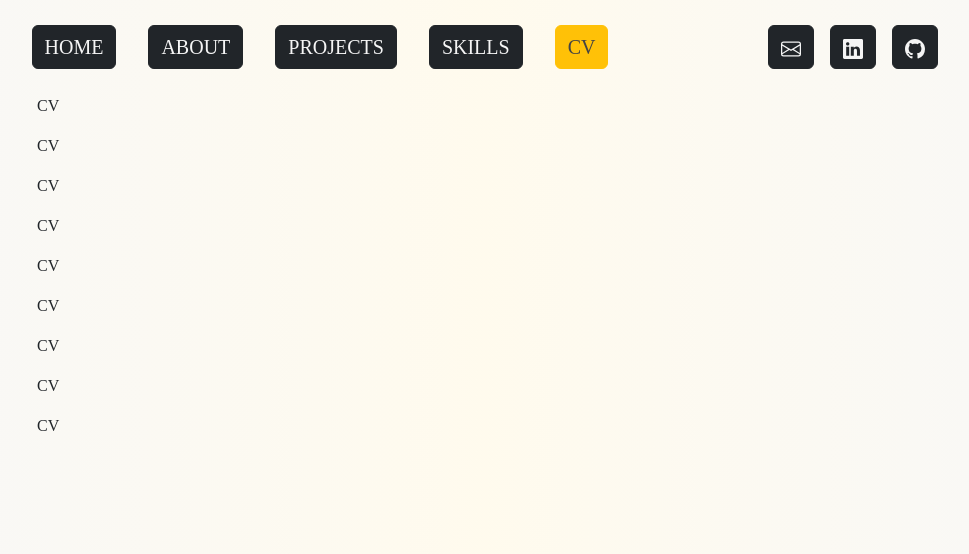
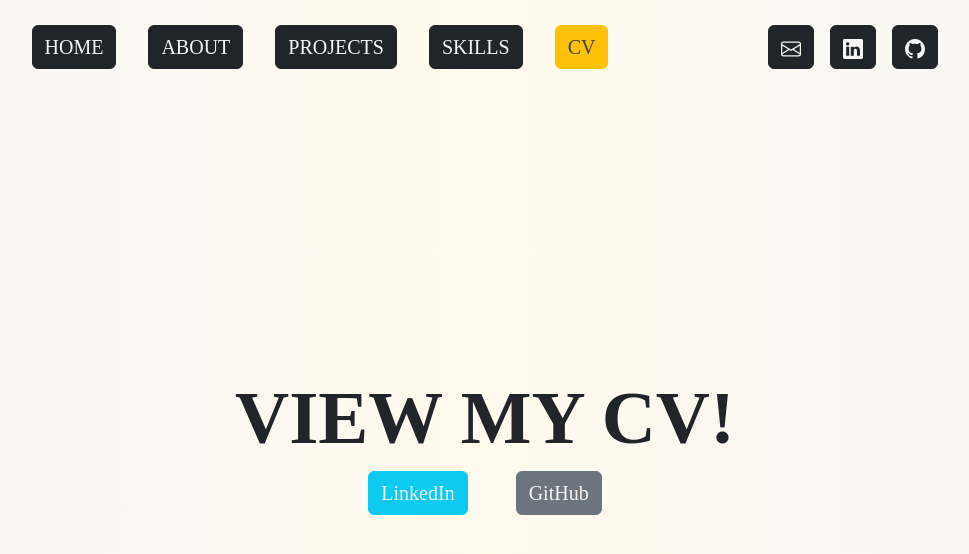
Before and after one commit to MTHP20/mtp-portfolio-website, a React (Create React App) app in the folder mtp-portfolio/: page /cv in a window 1280 px wide. Shown: the top 554 px of the page, without its empty margins (155-1124 px from the left). Built offline with nearby package versions, Linux system fonts and the light colour scheme; a web font is replaced by a local one.

Commit message:
Made CV page with shortcut buttons

```diff
--- /dev/null
+++ b/mtp-portfolio/src/sections/cv.css
@@ -0,0 +1,77 @@
+@keyframes slideInFromBottom {
+    0% {
+        transform: translateY(100%);
+        opacity: 0;
+    }
+
+    100% {
+        transform: translateY(0);
+        opacity: 1;
+    }
+}
+
+@keyframes slideOutToBottom {
+    0% {
+        transform: translateY(0);
+        opacity: 1;
+    }
+
+    100% {
+        transform: translateY(100%);
+        opacity: 0;
+    }
+}
+
+.cvTitle {
+    font-size: 75px;
+    font-weight: 800;
+}
+
+.cvTitle:hover {
+    cursor: pointer;
+    color: #FFC107;
+}
+
+.modalOverlay {
+    position: fixed;
+    top: 0;
+    left: 0;
+    width: 100%;
+    height: 100%;
+    background-color: rgba(255, 193, 7, 0.075);
+    display: flex;
+    align-items: center;
+    justify-content: center;
+    z-index: 1000;
+}
+
+.modalContent {
+    position: relative;
+    width: 60%;
+    height: 90%;
+    background: white;
+    box-shadow: 0 4px 3px rgba(58, 57, 57, 0.2);
+    border-radius: 10px;
+    display: flex;
+    flex-direction: column;
+    animation-duration: 0.5s;
+    animation-fill-mode: both;
+}
+
+.modalContent iframe {
+    width: 100%;
+    height: 100%;
+    border: none;
+}
+
+.no-scroll {
+    overflow: hidden;
+}
+
+.modalContent.slide-in {
+    animation-name: slideInFromBottom;
+}
+
+.modalContent.slide-out {
+    animation-name: slideOutToBottom;
+}
--- a/mtp-portfolio/src/sections/cv.js
+++ b/mtp-portfolio/src/sections/cv.js
@@ -1,19 +1,50 @@
-import React from "react";
+import React, { useState } from 'react';
 import '../App.css';
+import './cv.css';
+import pdf from '../images/CV.pdf'
 
 
 const CV = () => {
+    const [isModalVisible, setModalVisible] = useState(false);
+    const [isAnimating, setAnimating] = useState(false);
+
+    const toggleModalVisibility = () => {
+        if (isModalVisible) {
+            setAnimating(true);
+            setTimeout(() => {
+                setModalVisible(false);
+                setAnimating(false);
+            }, 300);
+        } else {
+            setModalVisible(true);
+        }
+    };
+
     return (
-        <div class="body">
-            <p>CV</p>
-            <p>CV</p>
-            <p>CV</p>
-            <p>CV</p>
-            <p>CV</p>
-            <p>CV</p>
-            <p>CV</p>
-            <p>CV</p>
-            <p>CV</p>
+        <div className="body">
+            <div className="intro">
+                <div>
+                    <h1 className='cvTitle' onClick={toggleModalVisibility}>VIEW MY CV!</h1>
+                    {isModalVisible && (
+                        <div className="modalOverlay" onClick={toggleModalVisibility}>
+                            <div
+                                className={`modalContent ${isAnimating ? 'slide-out' : 'slide-in'}`}
+                                onClick={(e) => e.stopPropagation()}
+                            >
+                                <iframe src={pdf} title="My CV" />
+                            </div>
+                        </div>
+                    )}
+                    <div className="d-flex justify-content-center gap-5">
+                        <a href="https://www.linkedin.co.uk/in/mthp/">
+                            <button className="btn btn-info">LinkedIn</button>
+                        </a>
+                        <a href="https://github.com/mthp20">
+                            <button className="btn btn-secondary">GitHub</button>
+                        </a>
+                    </div>
+                </div>
+            </div>
         </div>
     );
 };
```
Also changed, not shown: 1 other file (tests, documents, lock files or other folders).
